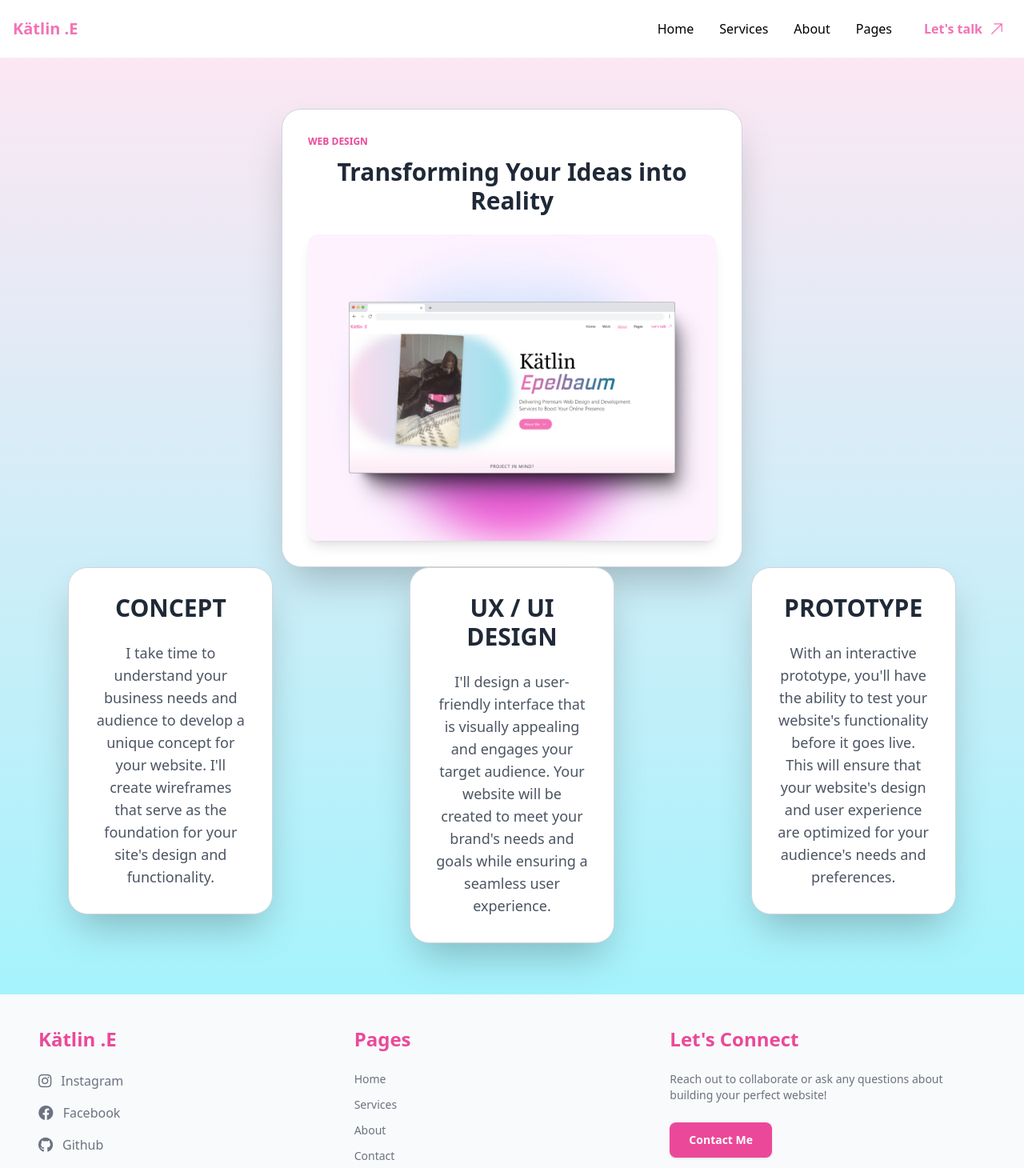
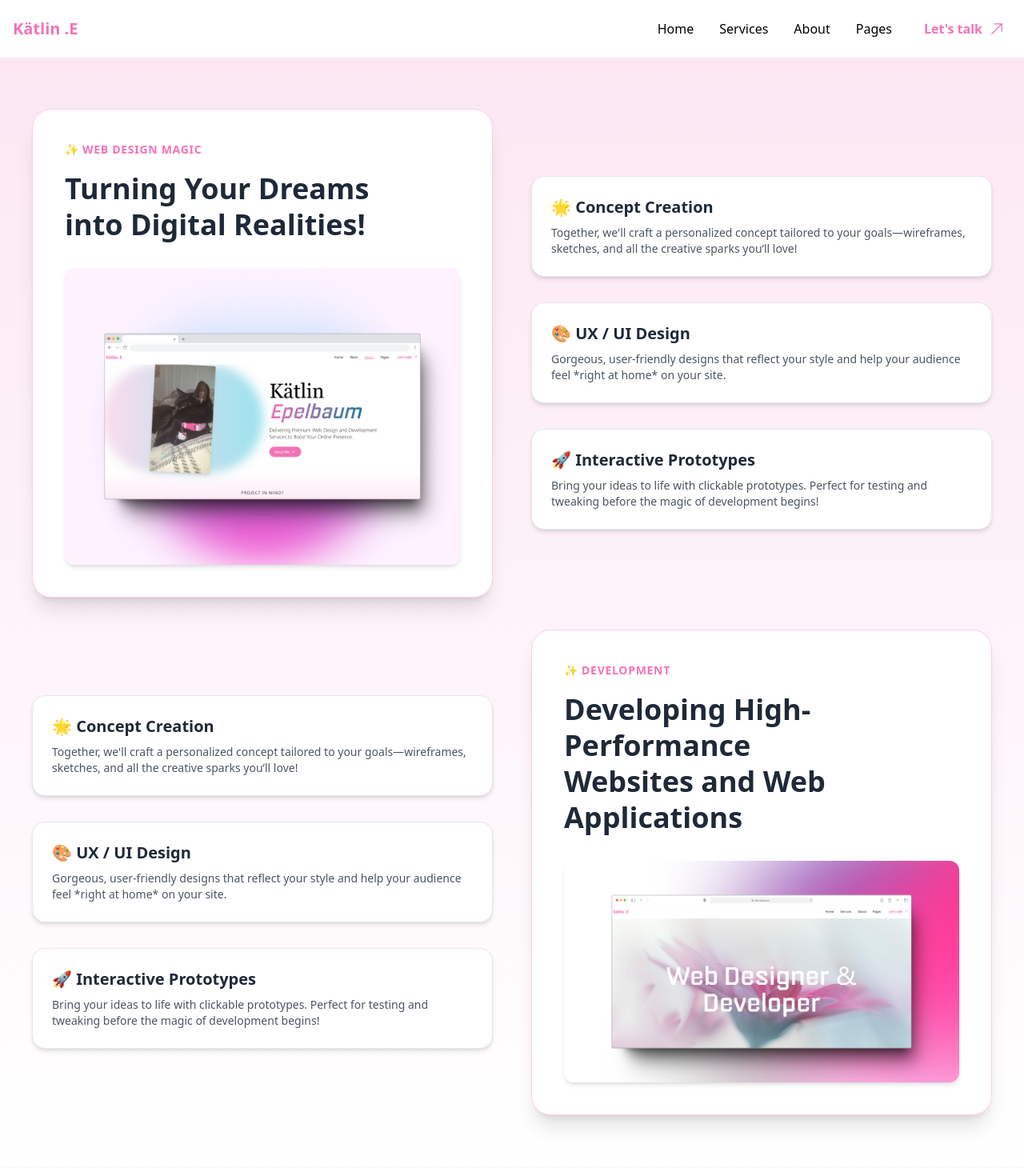
Before and after one commit to KatlinEpelbaum/portfolio-project, a Vue app: page /services in a window 1280 px wide. Shown: the top 1460 px of the page at 80% size. Built offline with nearby package versions, Linux system fonts and the light colour scheme; a web font is replaced by a local one.

Commit message:
Update on work

```diff
--- a/src/components/Services.vue
+++ b/src/components/Services.vue
@@ -1,54 +1,112 @@
 <template>
-    <section class="bg-gradient-to-b from-pink-100 to-cyan-200 py-16">
-      <div class="relative w-full md:w-2/3 lg:w-1/2 mt-6 md:mt-0 px-4 md:px-8 mx-auto">
-        <div class="p-8 bg-white border border-gray-300 rounded-3xl shadow-2xl ">
-          <p class="uppercase text-xs font-semibold text-pink-500 mb-3">Web Design</p>
+  <section class="bg-gradient-to-b from-pink-100 to-white py-16">
+    <div class="mx-auto max-w-screen-xl px-6 md:px-10">
 
-          <h2 class="text-3xl  font-extrabold mb-6 text-gray-800 text-center ">
-            Transforming Your Ideas into Reality
+      <div class="flex flex-col lg:flex-row items-center gap-16 lg:gap-12">
+        <div class="lg:w-1/2">
+          <div class="relative bg-white border border-pink-200 rounded-3xl shadow-xl p-10 hover:shadow-2xl transition-shadow duration-300">
+            <p class="uppercase text-sm font-semibold text-pink-400 tracking-wider mb-4">✨ Web Design Magic</p>
+            <h2 class="text-4xl font-extrabold text-gray-800 leading-tight">
+              Turning Your Dreams <br /> into Digital Realities!
             </h2>
-
-          <div class="relative">
+            <div class="mt-8 relative">
               <img
                 src="/src/img/Work.png"
-              alt="Work"
-              class="w-full rounded-xl shadow-lg"
+                alt="A creative and vibrant web design concept illustration"
+                class="w-full rounded-xl shadow-md transform hover:scale-105 transition-transform duration-300"
               />
-            <div class="absolute inset-0 bg-gradient-to-r from-pink-300 to-cyan-500 opacity-30 rounded-xl blur-xl -z-10"></div>
+              <div
+                class="absolute inset-0 bg-gradient-to-r from-pink-300 to-fuchsia-400 opacity-30 rounded-xl blur-lg -z-10">
               </div>
             </div>
           </div>
-      <div class="flex flex-row">
-        <div class="relative w-full md:w-2/3 lg:w-1/4 mt-6 md:mt-0 px-4 md:px-8 mx-auto">
-          <div class="p-8 bg-white border border-gray-300 rounded-3xl shadow-2xl">
-            <h2 class="text-3xl font-extrabold mb-6 text-gray-800 text-center">
-              CONCEPT
-            </h2>
-            <p class="text-lg text-gray-600 text-center">
-            I take time to understand your business needs and audience to develop a unique concept for your website. I'll create wireframes that serve as the foundation for your site's design and functionality.
+        </div>
+
+        <div class="lg:w-1/2">
+          <div class="space-y-8">
+
+            <div class="flex items-center gap-6 p-6 bg-white border border-gray-200 rounded-2xl shadow-md hover:shadow-lg transition-shadow duration-300">
+              <div>
+                <h3 class="text-xl font-semibold text-gray-800">🌟 Concept Creation</h3>
+                <p class="text-sm text-gray-600 mt-2">
+                  Together, we'll craft a personalized concept tailored to your goals—wireframes, sketches, and all the creative sparks you’ll love!
                 </p>
               </div>
             </div>
 
-        <div class="relative w-full md:w-2/3 lg:w-1/4 mt-6 md:mt-0 px-4 md:px-8 mx-auto">
-          <div class="p-8 bg-white border border-gray-300 rounded-3xl shadow-2xl">
-            <h2 class="text-3xl font-extrabold mb-6 text-gray-800 text-center">UX / UI DESIGN
+            <div class="flex items-center gap-6 p-6 bg-white border border-gray-200 rounded-2xl shadow-md hover:shadow-lg transition-shadow duration-300">
+              <div>
+                <h3 class="text-xl font-semibold text-gray-800">🎨 UX / UI Design</h3>
+                <p class="text-sm text-gray-600 mt-2">
+                  Gorgeous, user-friendly designs that reflect your style and help your audience feel *right at home* on your site.
+                </p>
+              </div>
+            </div>
+            <div class="flex items-center gap-6 p-6 bg-white border border-gray-200 rounded-2xl shadow-md hover:shadow-lg transition-shadow duration-300">
+
+              <div>
+                <h3 class="text-xl font-semibold text-gray-800">🚀 Interactive Prototypes</h3>
+                <p class="text-sm text-gray-600 mt-2">
+                  Bring your ideas to life with clickable prototypes. Perfect for testing and tweaking before the magic of development begins!
+                </p>
+              </div>
+            </div>
+          </div>
+        </div>
+      </div>
+    </div>
+    <div class="mx-auto max-w-screen-xl px-6 md:px-10">
+
+<div class="flex flex-col lg:flex-row-reverse items-center pt-10 gap-16 lg:gap-12">
+  <div class="lg:w-1/2">
+    <div class="relative bg-white border border-pink-200 rounded-3xl shadow-xl p-10 hover:shadow-2xl transition-shadow duration-300">
+      <p class="uppercase text-sm font-semibold text-pink-400 tracking-wider mb-4">✨ Development</p>
+      <h2 class="text-4xl font-extrabold text-gray-800 leading-tight">
+        Developing High-Performance <br /> Websites and Web Applications
       </h2>
-            <p class="text-lg text-gray-600 text-center">
-            I'll design a user-friendly interface that is visually appealing and engages your target audience. Your website will be created to meet your brand's needs and goals while ensuring a seamless user experience.
+      <div class="mt-8 relative">
+        <img
+          src="/src/img/Work2.png"
+          alt="A creative and vibrant web design concept illustration"
+          class="w-full rounded-xl shadow-md transform hover:scale-105 transition-transform duration-300"
+        />
+        <div
+          class="absolute inset-0 bg-gradient-to-r from-pink-300 to-fuchsia-400 opacity-30 rounded-xl blur-lg -z-10">
+        </div>
+      </div>
+    </div>
+  </div>
+
+  <div class="lg:w-1/2">
+    <div class="space-y-8">
+
+      <div class="flex items-center gap-6 p-6 bg-white border border-gray-200 rounded-2xl shadow-md hover:shadow-lg transition-shadow duration-300">
+        <div>
+          <h3 class="text-xl font-semibold text-gray-800">🌟 Concept Creation</h3>
+          <p class="text-sm text-gray-600 mt-2">
+            Together, we'll craft a personalized concept tailored to your goals—wireframes, sketches, and all the creative sparks you’ll love!
           </p>
         </div>
       </div>
 
-        <!-- Fourth box -->
-        <div class="relative w-full md:w-2/3 lg:w-1/4 mt-6 md:mt-0 px-4 md:px-8 mx-auto">
-          <div class="p-8 bg-white border border-gray-300 rounded-3xl shadow-2xl">
-            <h2 class="text-3xl font-extrabold mb-6 text-gray-800 text-center">
-              PROTOTYPE
-            </h2>
-            <p class="text-lg text-gray-600 text-center">
-              With an interactive prototype, you'll have the ability to test your website's functionality before it goes live. This will ensure that your website's design and user experience are optimized for your audience's needs and preferences.
+      <div class="flex items-center gap-6 p-6 bg-white border border-gray-200 rounded-2xl shadow-md hover:shadow-lg transition-shadow duration-300">
+        <div>
+          <h3 class="text-xl font-semibold text-gray-800">🎨 UX / UI Design</h3>
+          <p class="text-sm text-gray-600 mt-2">
+            Gorgeous, user-friendly designs that reflect your style and help your audience feel *right at home* on your site.
           </p>
+        </div>
+      </div>
+      <div class="flex items-center gap-6 p-6 bg-white border border-gray-200 rounded-2xl shadow-md hover:shadow-lg transition-shadow duration-300">
+
+        <div>
+          <h3 class="text-xl font-semibold text-gray-800">🚀 Interactive Prototypes</h3>
+          <p class="text-sm text-gray-600 mt-2">
+            Bring your ideas to life with clickable prototypes. Perfect for testing and tweaking before the magic of development begins!
+          </p>
+        </div>
+      </div>
+    </div>
   </div>
 </div>
 </div>
```
Also changed, not shown: src/img/Work2.png (added). Lines whose indentation alone changed are shown as unchanged.
